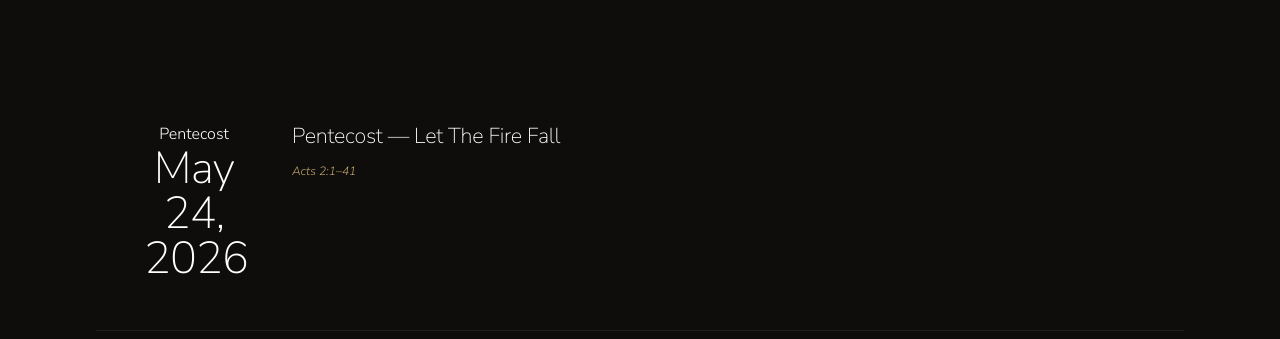
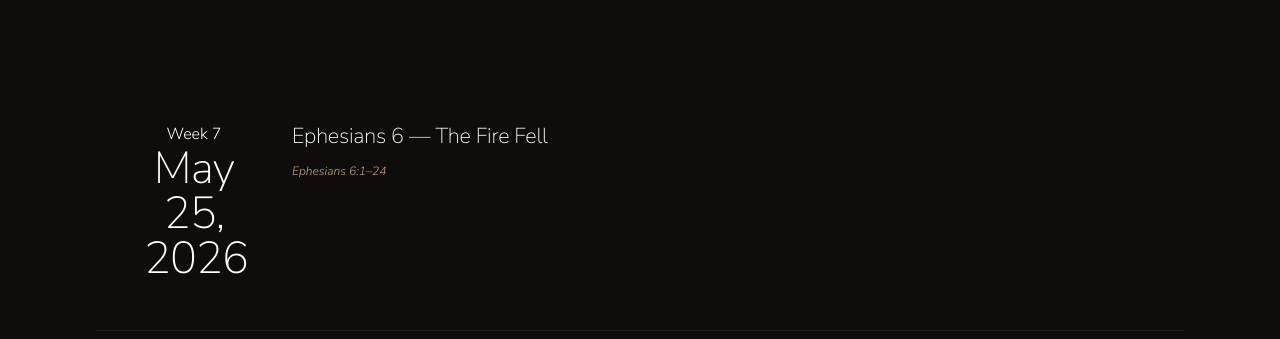
Before and after one commit to thegatheringctx/thegatheringctx, a plain HTML site: page sermons.html in a window 1280 px wide. Shown: the part 1120-1459 px from the top of the page. Drawn offline with Linux system fonts and the light colour scheme; a script that the page names is missing.

Commit message:
Fix sermon card: Ephesians 6 - The Fire Fell | May 25, 2026

```diff
--- a/sermons.html
+++ b/sermons.html
@@ -255,12 +255,12 @@
 
                     <div class="sermon-card">
       <div class="sermon-date">
-        <span class="sermon-week">Pentecost</span>
-        <span class="sermon-day">May 24, 2026</span>
+        <span class="sermon-week">Week 7</span>
+        <span class="sermon-day">May 25, 2026</span>
       </div>
       <div class="sermon-info">
-        <h3 class="sermon-title">Pentecost &#8212; Let The Fire Fall</h3>
-        <p class="sermon-scripture">Acts 2:1&#8211;41</p>
+        <h3 class="sermon-title">Ephesians 6 &#8212; The Fire Fell</h3>
+        <p class="sermon-scripture">Ephesians 6:1&#8211;24</p>
         <div class="sermon-player">
           <div id="buzzsprout-player-19245223"></div>
           <script src="https://www.buzzsprout.com/2608288/19245223-pentecost-let-the-fire-fall-05-24-26.js?container_id=buzzsprout-player-19245223&player=small" type="text/javascript" charset="utf-8"></script>
```
